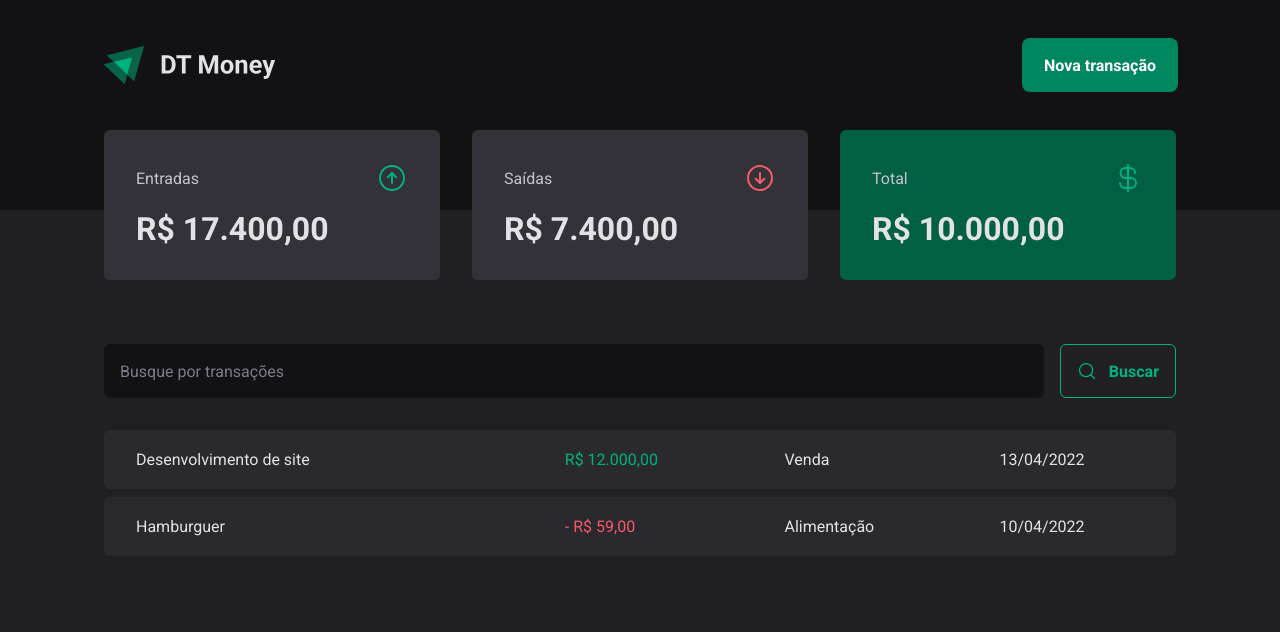
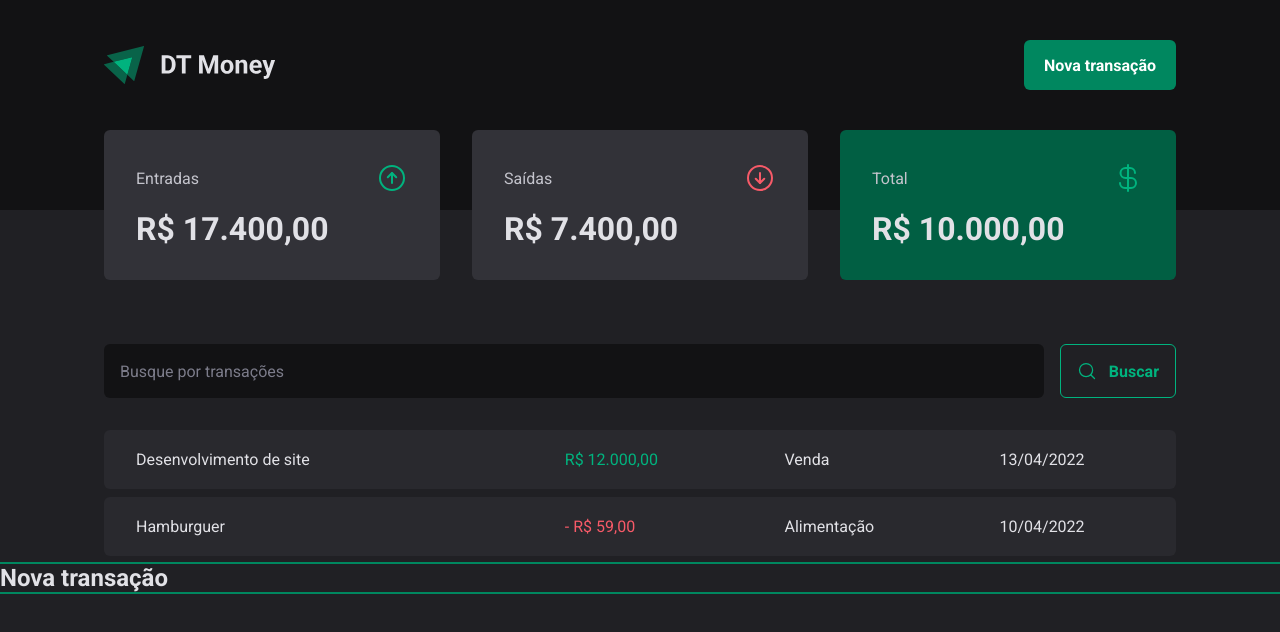
Before and after one commit to JVMedeiros/03-dt-money, a React (Vite) app: page / in a window 1280 px wide. Both pictures are taken after a click on the button "Nova transação". Shown: the top 632 px of the page. Built offline with nearby package versions, Linux system fonts and the light colour scheme.

Commit message:
wip: modal wip

```diff
--- a/src/components/Header/index.tsx
+++ b/src/components/Header/index.tsx
@@ -1,5 +1,5 @@
 import { HeaderContainer, HeaderContent, ImageContent, NewTransactionButton } from "./styles";
-
+import * as Dialog from '@radix-ui/react-dialog';
 import logoImg from "../../assets/logo.svg";
 
 export function Header() {
@@ -7,7 +7,20 @@ export function Header() {
     <HeaderContainer>
       <HeaderContent>
         <ImageContent src={logoImg} alt=""/>
-        <NewTransactionButton>Nova transação</NewTransactionButton>
+        <Dialog.Root>
+          <Dialog.Trigger asChild>
+            <NewTransactionButton>Nova transação</NewTransactionButton>
+          </Dialog.Trigger>
+
+          <Dialog.Portal>
+            <Dialog.Overlay />
+
+            <Dialog.Content>
+              <Dialog.Title>Nova transação</Dialog.Title>
+            </Dialog.Content>
+
+          </Dialog.Portal>
+        </Dialog.Root>
       </HeaderContent>
     </HeaderContainer>
   );
```
